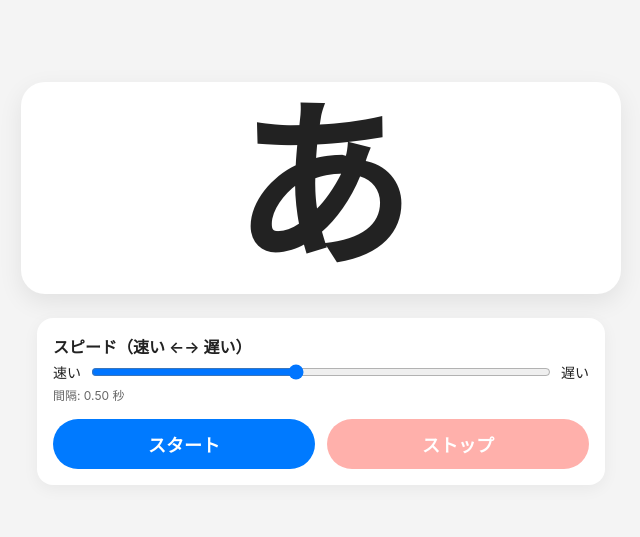
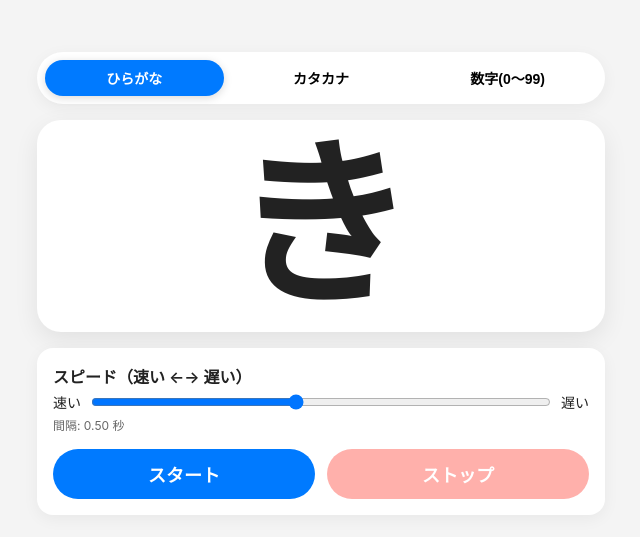
Before and after one commit to msamunetogetoge/flash50, a plain HTML site: page index.html in a window 1280 px wide. Shown: the part 117-654 px from the top of the page, without its empty margins (319-959 px from the left). Drawn offline with Linux system fonts and the light colour scheme.

Commit message:
Refactor mode toggle and display logic in HTML

```diff
--- a/index.html
+++ b/index.html
@@ -33,8 +33,38 @@
       display: flex;
       flex-direction: column;
       align-items: center;
-      gap: 24px;
+      gap: 16px;
     }
+
+    /* モード切り替え */
+    .mode-toggle {
+      display: flex;
+      width: 100%;
+      gap: 8px;
+      background: #ffffff;
+      padding: 8px;
+      border-radius: 999px;
+      box-shadow: 0 4px 16px rgba(0,0,0,0.05);
+      box-sizing: border-box;
+    }
+    .mode-button {
+      flex: 1;
+      padding: 8px 4px;
+      font-size: 14px;
+      font-weight: 600;
+      text-align: center;
+      border-radius: 999px;
+      border: none;
+      background: transparent;
+      cursor: pointer;
+      -webkit-tap-highlight-color: transparent;
+    }
+    .mode-button.active {
+      background: #007aff;
+      color: #ffffff;
+      box-shadow: 0 2px 8px rgba(0,0,0,0.15);
+    }
+
     .kana {
       font-size: clamp(120px, 30vh, 180px);
       font-weight: 800;
@@ -45,6 +75,7 @@
       background: #ffffff;
       box-shadow: 0 8px 24px rgba(0,0,0,0.08);
       width: 100%;
+      box-sizing: border-box;
     }
     .controls {
       width: 100%;
@@ -59,20 +90,34 @@
     input[type="range"] { flex: 1; }
     .speed-value { margin-top: 4px; font-size: 12px; color: #666; }
     .buttons { display: flex; gap: 12px; margin-top: 16px; }
-    button {
-      flex: 1; padding: 12px; font-size: 18px; font-weight: 700;
-      border-radius: 999px; border: none; cursor: pointer;
+    button.control-btn {
+      flex: 1;
+      padding: 12px;
+      font-size: 18px;
+      font-weight: 700;
+      border-radius: 999px;
+      border: none;
+      cursor: pointer;
       -webkit-tap-highlight-color: transparent;
     }
-    button:disabled { opacity: 0.4; cursor: default; }
+    button.control-btn:disabled { opacity: 0.4; cursor: default; }
     #start { background: #007aff; color: white; }
     #stop { background: #ff3b30; color: white; }
   </style>
 </head>
 <body>
   <div class="app">
-    <div class="kana" id="kana">あ</div>
+    <!-- モード切り替え -->
+    <div class="mode-toggle">
+      <button id="mode-hiragana" class="mode-button active">ひらがな</button>
+      <button id="mode-katakana" class="mode-button">カタカナ</button>
+      <button id="mode-number"   class="mode-button">数字(0〜99)</button>
+    </div>
 
+    <!-- 表示エリア -->
+    <div class="kana" id="display">あ</div>
+
+    <!-- コントロール -->
     <div class="controls">
       <div class="speed-label-main">スピード（速い ←→ 遅い）</div>
       <div class="speed-row">
@@ -85,14 +130,24 @@
       </div>
 
       <div class="buttons">
-        <button id="start">スタート</button>
-        <button id="stop" disabled>ストップ</button>
+        <button id="start" class="control-btn">スタート</button>
+        <button id="stop"  class="control-btn" disabled>ストップ</button>
       </div>
     </div>
   </div>
 
   <script>
-    const kanaList = [
+    // モード定義
+    const Mode = {
+      HIRAGANA: "hiragana",
+      KATAKANA: "katakana",
+      NUMBER: "number",
+    };
+
+    let currentMode = Mode.HIRAGANA;
+
+    // ひらがな 50音
+    const hiraganaList = [
       "あ","い","う","え","お",
       "か","き","く","け","こ",
       "さ","し","す","せ","そ",
@@ -105,33 +160,71 @@
       "わ","を","ん"
     ];
 
-    const kanaEl = document.getElementById("kana");
-    const speedInput = document.getElementById("speed");
-    const speedValue = document.getElementById("speedValue");
-    const startBtn = document.getElementById("start");
-    const stopBtn = document.getElementById("stop");
+    // カタカナ 50音
+    const katakanaList = [
+      "ア","イ","ウ","エ","オ",
+      "カ","キ","ク","ケ","コ",
+      "サ","シ","ス","セ","ソ",
+      "タ","チ","ツ","テ","ト",
+      "ナ","ニ","ヌ","ネ","ノ",
+      "ハ","ヒ","フ","ヘ","ホ",
+      "マ","ミ","ム","メ","モ",
+      "ヤ","ユ","ヨ",
+      "ラ","リ","ル","レ","ロ",
+      "ワ","ヲ","ン"
+    ];
+
+    // 数字 0〜99
+    const numberList = Array.from({ length: 100 }, (_, i) => String(i));
+
+    function getCurrentList() {
+      switch (currentMode) {
+        case Mode.KATAKANA:
+          return katakanaList;
+        case Mode.NUMBER:
+          return numberList;
+        case Mode.HIRAGANA:
+        default:
+          return hiraganaList;
+      }
+    }
+
+    // 要素取得
+    const displayEl   = document.getElementById("display");
+    const speedInput  = document.getElementById("speed");
+    const speedValue  = document.getElementById("speedValue");
+    const startBtn    = document.getElementById("start");
+    const stopBtn     = document.getElementById("stop");
+    const modeHiraBtn = document.getElementById("mode-hiragana");
+    const modeKataBtn = document.getElementById("mode-katakana");
+    const modeNumBtn  = document.getElementById("mode-number");
 
     let timerId = null;
-    let intervalMs = 500;
+    let intervalMs = 500; // 0.5秒
 
-    function showRandomKana() {
-      const index = Math.floor(Math.random() * kanaList.length);
-      kanaEl.textContent = kanaList[index];
+    function showRandomItem() {
+      const list = getCurrentList();
+      if (list.length === 0) return;
+      const index = Math.floor(Math.random() * list.length);
+      displayEl.textContent = list[index];
     }
 
     function updateSpeedFromSlider() {
       const seconds = parseFloat(speedInput.value);
       intervalMs = seconds * 1000;
       speedValue.textContent = seconds.toFixed(2);
-      if (timerId !== null) restartTimer();
+
+      if (timerId !== null) {
+        restartTimer();
+      }
     }
 
     function start() {
       if (timerId !== null) return;
       startBtn.disabled = true;
       stopBtn.disabled = false;
-      showRandomKana();
-      timerId = setInterval(showRandomKana, intervalMs);
+      showRandomItem();
+      timerId = setInterval(showRandomItem, intervalMs);
     }
 
     function stop() {
@@ -145,13 +238,47 @@
     function restartTimer() {
       if (timerId === null) return;
       clearInterval(timerId);
-      timerId = setInterval(showRandomKana, intervalMs);
+      timerId = setInterval(showRandomItem, intervalMs);
     }
 
+    // モードボタンの見た目更新
+    function updateModeButtons() {
+      [modeHiraBtn, modeKataBtn, modeNumBtn].forEach(btn => {
+        btn.classList.remove("active");
+      });
+      switch (currentMode) {
+        case Mode.HIRAGANA:
+          modeHiraBtn.classList.add("active");
+          break;
+        case Mode.KATAKANA:
+          modeKataBtn.classList.add("active");
+          break;
+        case Mode.NUMBER:
+          modeNumBtn.classList.add("active");
+          break;
+      }
+    }
+
+    // モード変更
+    function setMode(mode) {
+      currentMode = mode;
+      updateModeButtons();
+      // 変更した瞬間に1つ表示更新
+      showRandomItem();
+    }
+
+    // イベント登録
     speedInput.addEventListener("input", updateSpeedFromSlider);
     startBtn.addEventListener("click", start);
     stopBtn.addEventListener("click", stop);
+
+    modeHiraBtn.addEventListener("click", () => setMode(Mode.HIRAGANA));
+    modeKataBtn.addEventListener("click", () => setMode(Mode.KATAKANA));
+    modeNumBtn.addEventListener("click",  () => setMode(Mode.NUMBER));
+
+    // 初期状態
     updateSpeedFromSlider();
+    showRandomItem();
   </script>
 </body>
 </html>
```
